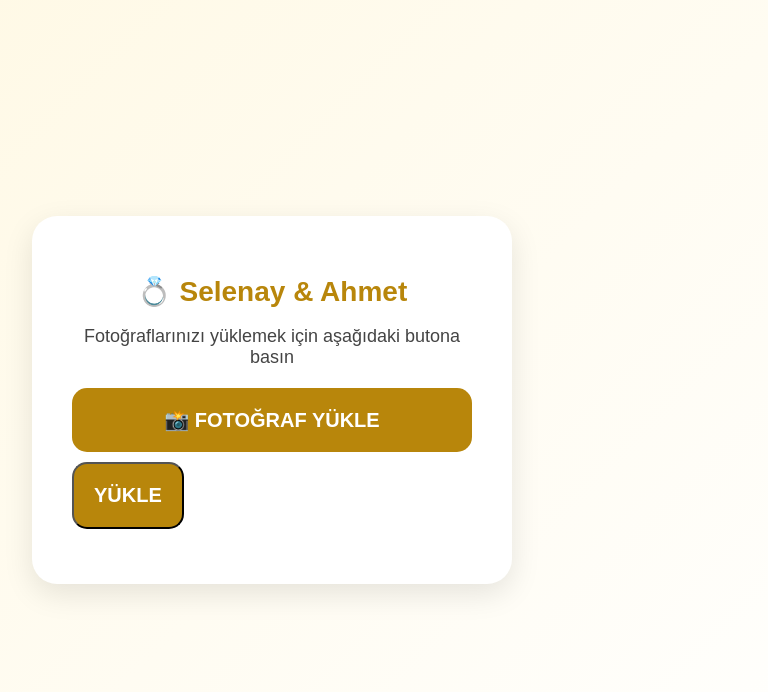
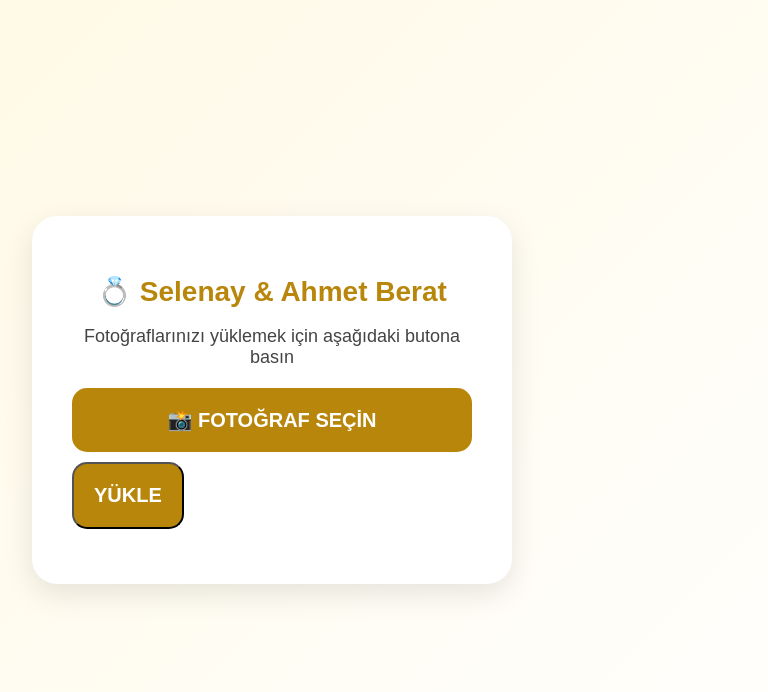
Before and after one commit to fofric58/wedding-app, a Flask app: page / in a window 1280 px wide. Shown: the top 692 px of the page, without its empty margins (368-1136 px from the left). Run offline with Flask 3, Linux system fonts and the light colour scheme.

Commit message:
Update title and button text in index.html

```diff
--- a/templates/index.html
+++ b/templates/index.html
@@ -2,7 +2,7 @@
 <html>
 <head>
     <meta charset="UTF-8">
-    <title>Selenay & Ahmet</title>
+    <title>Selenay & Ahmet Berat</title>
 
     <style>
         body {
@@ -66,13 +66,13 @@
 
 <div class="card">
 
-    <h1>💍 Selenay & Ahmet</h1>
+    <h1>💍 Selenay & Ahmet Berat</h1>
     <p>Fotoğraflarınızı yüklemek için aşağıdaki butona basın</p>
 
     <input type="file" id="files" multiple>
 
     <label for="files" class="btn">
-        📸 FOTOĞRAF YÜKLE
+        📸 FOTOĞRAF SEÇİN
     </label>
 
     <button class="btn" onclick="upload()" style="margin-top:10px;">
```
